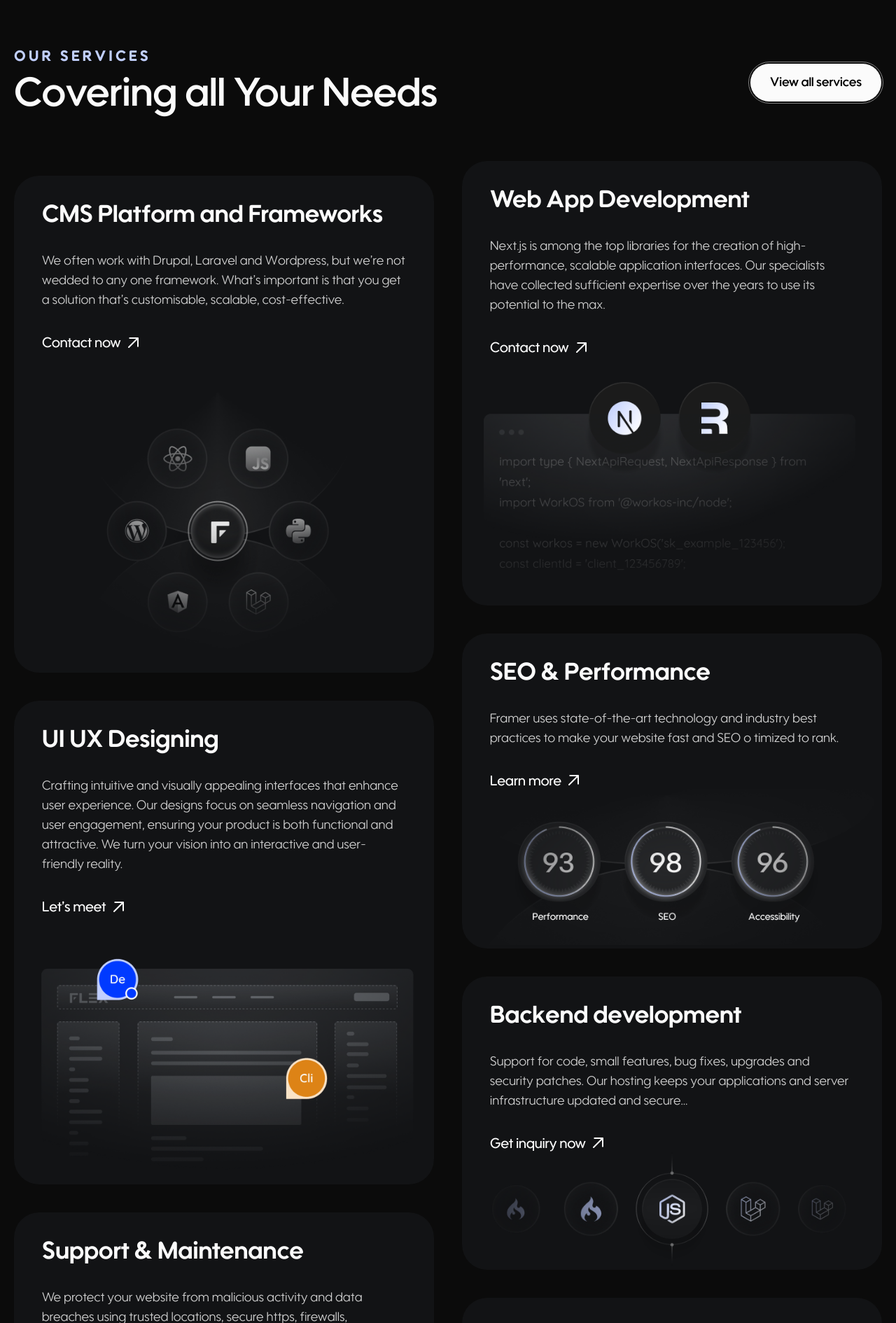
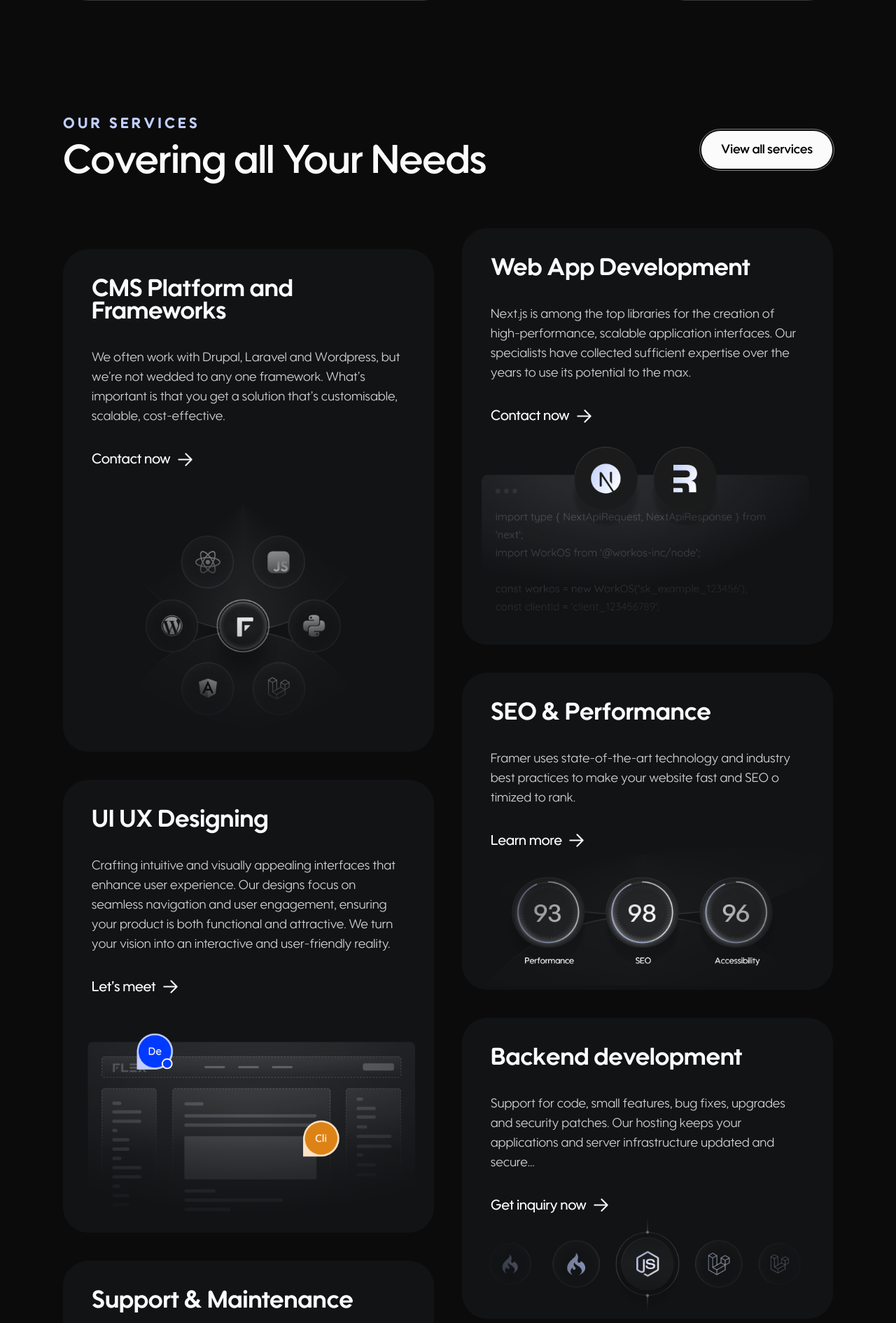
Before and after one commit to NidJikadra/flex, a PHP site: page / in a window 1280 px wide. Shown: the part 3359-5249 px from the top of the page at 70% size. Run offline with PHP 8.4, Linux system fonts and the light colour scheme; some libraries are stand-ins or nearby versions.

Commit message:
container fix

```diff
--- a/assets/css/style.css
+++ b/assets/css/style.css
@@ -470,16 +535,44 @@
 }
 .read-more {
     color: var(--secondary-color);
-    display: flex;
     gap: 10px;
     align-items: center;
+    position: relative;
+    overflow: hidden;
+    text-align: center;
+    padding: 0;
+    display: inline-flex;
+}
+.read-more span {
+    display: block;
+    transition: transform 500ms cubic-bezier(0.68, -0.55, 0.265, 1.55);
+}
+.read-more:hover span{
+    transform: translateY(-100%);
+}
+.read-more:hover.read-more::after {
+    margin-left: 7px;
+}
+.read-more::before {
+    position: absolute;
+    top: 100%;
+    left: 0;
+    right: 0;
+    content: attr(data-hover);
+    display: inline-flex;
+    text-align: center;
+    transition: top 500ms cubic-bezier(0.68, -0.55, 0.265, 1.55);
+}
+.read-more:hover::before {
+    top: 0;
 }
 .read-more::after {
     content: "";
     background-image: url("../images/icons/blue-arrow.svg");
     background-repeat: no-repeat;
-    height: 17px;
-    width: 17px;
+    height: 19px;
+    width: 22px;
+    transition: all 0.4s ease-in-out;
 }
 .overlay {
     position: absolute;
@@ -666,6 +759,7 @@
     border-radius: 36px;
     position: relative;
     cursor: pointer;
+    border: 1px solid transparent;
     transition: all 0.3s ease-in-out;
 }
 .service-block {
@@ -1116,10 +1214,18 @@
 .case-studies-section .bottom, .service-section .bottom, .blog-section .bottom {
     display: none;
 }
+@media (max-width: 1400px) {
+    .container {
+        max-width: 1140px;
+    }
+}
 @media (max-width: 1200px) {
     .column-II .column, .sub-column {
         width: 100%;
     }
+    .nav-list li {
+        padding: 8px 10px;
+    }
     .last-block {
         width: 70%;
     }
--- a/assets/js/main.js
+++ b/assets/js/main.js
@@ -4,15 +4,15 @@
 
 document.querySelectorAll('.menu-item').forEach(item => {
     item.addEventListener("mouseenter", () => {
-        animate(".mega-menu", { scale: [0.2, 1] }, { ease: "circInOut", duration: 0.2 });
-        animate(".menu-text-block, .menu-column img", { opacity: 1, y: [50, 0] }, { delay: stagger(0.05), duration: 0.4 });
+        // animate(".mega-menu", { scale: [0.2, 1] }, { ease: "circInOut", duration: 0.2 });
+        // animate(".menu-text-block, .menu-column img", { opacity: 1, y: [50, 0] }, { delay: stagger(0.05), duration: 0.4 });
     });
 });
 
 document.querySelectorAll('.menu-item').forEach(item => {
     item.addEventListener("mouseleave", () => {
-        animate(".mega-menu", { scale: [0.2, 1] }, { ease: "circInOut", duration: 0.2 });
-    });
+        // animate(".mega-menu", { scale: [0.2, 1] }, { ease: "circInOut", duration: 0.2 });
+    }); //
 });
 
 // tab-section
@@ -49,40 +49,46 @@
     });
   });
 
+const menuItems = document.querySelectorAll('.menu-item');
+const header = document.querySelector('.main-header');
 
-  // dropdown
-//   document.addEventListener("DOMContentLoaded", () => {
+function showMegaMenu() {
+  header.classList.add('active');
 
-//     const menuItems = document.querySelectorAll(".menu-item");
-//     const menus = document.querySelectorAll(".mega-menu");
+}
+
+function hideMegaMenu() {
+  header.classList.remove('active');
+}
+
+menuItems.forEach(item => {
+  item.addEventListener('mouseenter', showMegaMenu);
+  item.addEventListener('mouseleave', hideMegaMenu);
+});
+
+// ... existing code ...
+
+// Add data-motion handling for mega menu
+const megaMenuWrapper = document.querySelector('.mega-menu-wrapper');
+let currentPosition = 'start'; // Track current position
+
+function updateMenuMotion(newPosition) {
+
+    megaMenuWrapper.removeAttribute('data-motion');
 
 
-//     menuItems.forEach((menuItem) => {
-//         menuItem.addEventListener("mouseenter", (event) => {
-//             event.preventDefault();
+    if (currentPosition === 'start' && newPosition === 'end') {
+        megaMenuWrapper.setAttribute('data-motion', 'from-start');
+    } else if (currentPosition === 'end' && newPosition === 'start') {
+        megaMenuWrapper.setAttribute('data-motion', 'from-end');
+    }
 
-//             const menuId = menuItem.getAttribute("data-menu");
-//             const activeMenu = document.querySelector(`.mega-menu[data-menu="${menuId}"]`);
+    currentPosition = newPosition;
+}
 
-//             if (activeMenu) {
-
-//                 menus.forEach((menu) => {
-//                     if (menu !== activeMenu) {
-//                         menu.classList.remove("show");
-//                     }
-//                 });
-
-//                 activeMenu.classList.toggle("show");
-//             }
-//         });
-//     });
-
-
-//     document.addEventListener("click", (event) => {
-//         if (!event.target.closest(".menu-item")) {
-//             menus.forEach((menu) => {
-//                 menu.classList.remove("show");
-//             });
-//         }
-//     });
-// });
+document.querySelectorAll('.menu-trigger').forEach(trigger => {
+    trigger.addEventListener('mouseenter', (e) => {
+        const direction = e.target.dataset.direction;
+        updateMenuMotion(direction);
+    });
+});
--- a/index.html
+++ b/index.html
@@ -18,12 +18,12 @@
     <header class="main-header">
         <div class="container">
             <nav class="navbar">
-                <div class="logo"><a href="/"><img src="assets/images/Logo.png" alt="Flex-logo" width="124" height="32"></a></div>
-                <img src="assets/images/icons/Logo.svg" alt="Flex-logo" width="26" height="26" class="menu-icon">
+                <div class="logo"><a href="/"><img src="assets/images/icons/Logo.svg" alt="Flex-logo" width="124" height="32"></a></div>
+                <img src="assets/images/icons/Logo-mobile.svg" alt="Flex-logo" width="26" height="26" class="menu-icon">
                 <div class="navbar-list">
                     <ul class="nav-list">
                         <li><a href="#">Company</a></li>
-                        <li class="dropdown menu-item" data-menu="menu1"><a href="#">Services</a>
+                        <li class="dropdown menu-item menu-trigger" data-menu="menu1" data-direction="start"><a href="#">Services</a>
                             <div class="mega-menu" data-menu="menu1">
                                 <div class="mega-menu-wrapper">
                                     <div class="menu-row">
@@ -109,7 +109,7 @@
                                                 <div class="icons"><img src="assets/images/icons/javascript.svg" alt="javascript-icon" height="28" width="28"></div>
                                                 <div class="icons"><img src="assets/images/icons/react.svg" alt="react-icon" height="28" width="28"></div>
                                             </div>
-                                            <a href="#" class="read-more">Explore the Details</a>
+                                            <a href="#" class="read-more" data-hover="Explore the Details"><span>Explore the Details</span></a>
                                         </div>
                                         <div class="menu-card">
                                             <img src="assets/images/menu-card2.png" alt="Ipad mockup" class="img-border">
@@ -128,7 +128,7 @@
                                                 <div class="icons"><img src="assets/images/icons/javascript.svg" alt="javascript-icon" height="28" width="28"></div>
                                                 <div class="icons"><img src="assets/images/icons/react.svg" alt="react-icon" height="28" width="28"></div>
                                             </div>
-                                            <a href="#" class="read-more">Explore the Details</a>
+                                            <a href="#" class="read-more" data-hover="Explore the Details"><span>Explore the Details</span></a>
                                         </div>
                                         <div class="menu-card">
                                             <img src="assets/images/menu-card3.png" alt="Iphone mockup" class="img-border">
@@ -147,7 +147,7 @@
                                                 <div class="icons"><img src="assets/images/icons/javascript.svg" alt="javascript-icon" height="28" width="28"></div>
                                                 <div class="icons"><img src="assets/images/icons/react.svg" alt="react-icon" height="28" width="28"></div>
                                             </div>
-                                            <a href="#" class="read-more">Explore the Details</a>
+                                            <a href="#" class="read-more" data-hover="Explore the Details"><span>Explore the Details</span></a>
                                         </div>
                                     </div>
                                     <div class="view-all">
@@ -163,6 +163,7 @@
                         <li><a href="#">Contact Us</a></li>
                         <li><a href="#">Blogs</a></li>
                     </ul>
+
                     <button type="button" class="button btn-primary" aria-label="contact-button">Contact now</button>
                     <button type="button" class="menu-icon-btn" aria-label="menu-button"></button>
                     <ul class="nav-list mobile-menu">
@@ -244,7 +245,7 @@
                     <div class="overlay">
                         <div class="info-wrapper">
                             <p class="info">Duolingo empowers its engineers to be force multipliers for expertise with GitHub Copilot, Codespaces.</p>
-                            <a href="#" class="read-more">Read Customer Story</a>
+                            <a href="#" class="read-more" data-hover="Read Customer Story"><span>Read Customer Story</span></a>
                             <div class="cards">
                                 <div class="info-card"><span class="count">~25%</span>increase in developer speed with GitHub Copilot</div>
                                 <div class="info-card"><span class="count">1m</span>set-up time for largest repo with Codespaces</div>
@@ -258,7 +259,7 @@
                             <div class="overlay">
                                 <div class="info-wrapper">
                                     <p class="info">Healthcare Hub</p>
-                                    <a href="#" class="read-more">Read Customer Story</a>
+                                    <a href="#" class="read-more" data-hover="Read Customer Story"><span>Read Customer Story</span></a>
                                 </div>
                             </div>
                         </div>
@@ -268,7 +269,7 @@
                             <div class="overlay">
                                 <div class="info-wrapper">
                                     <p class="info">Travel Treasure</p>
-                                    <a href="#" class="read-more">Read Customer Story</a>
+                                    <a href="#" class="read-more" data-hover="Read Customer Story"><span>Read Customer Story</span></a>
                                 </div>
                             </div>
                         </div>
@@ -332,7 +333,7 @@
                         <div class="service-block">
                             <h3 class="h3">CMS Platform and Frameworks</h3>
                             <p class="service-text">We often work with Drupal, Laravel and Wordpress, but we’re not wedded to any one framework. What’s important is that you get a solution that’s customisable, scalable, cost-effective.</p>
-                            <a href="#" class="read-more">Contact now</a>
+                            <a href="#" class="read-more" data-hover="Contact now"><span>Contact now</span></a>
                         </div>
 
                         <div class="service-image">
@@ -343,7 +344,7 @@
                         <div class="service-block">
                             <h3 class="h3">UI UX Designing</h3>
                             <p class="service-text">Crafting intuitive and visually appealing interfaces that enhance user experience. Our designs focus on seamless navigation and user engagement, ensuring your product is both functional and attractive. We turn your vision into an interactive and user-friendly reality.</p>
-                            <a href="#" class="read-more">Let’s meet</a>
+                            <a href="#" class="read-more" data-hover="Let’s meet"><span>Let’s meet</span></a>
                         </div>
 
                         <div class="service-image">
@@ -354,7 +355,7 @@
                         <div class="service-block">
                             <h3 class="h3">Support & Maintenance</h3>
                             <p class="service-text">We protect your website from malicious activity and data breaches using trusted locations, secure https, firewalls, encryption, restricted CMS access, 24/7 server monitoring, regular back-ups, security...</p>
-                            <a href="#" class="read-more">Contact now</a>
+                            <a href="#" class="read-more" data-hover="Contact now"><span>Contact now</span></a>
                         </div>
 
                         <div class="service-image">
@@ -367,7 +368,7 @@
                         <div class="service-block">
                             <h3 class="h3">Web App Development</h3>
                             <p class="service-text">Next.js is among the top libraries for the creation of high-performance, scalable application interfaces. Our specialists have collected sufficient expertise over the years to use its potential to the max.</p>
-                            <a href="#" class="read-more">Contact now</a>
+                            <a href="#" class="read-more" data-hover="Contact now"><span>Contact now</span></a>
                         </div>
                         <div class="service-image">
                             <img src="assets/images/web-development.png" height="410" width="720">
@@ -377,7 +378,7 @@
                         <div class="service-block">
                             <h3 class="h3">SEO & Performance</h3>
                             <p class="service-text">Framer uses state-of-the-art technology and industry best practices to make your website fast and SEO o timized to rank.</p>
-                            <a href="#" class="read-more">Learn more</a>
+                            <a href="#" class="read-more" data-hover="Learn more"><span>Learn more</span></a>
                         </div>
                         <div class="service-image">
                             <img src="assets/images/seo.png" height="270" width="720">
@@ -387,7 +388,7 @@
                         <div class="service-block">
                             <h3 class="h3">Backend development</h3>
                             <p class="service-text">Support for code, small features, bug fixes, upgrades and security patches. Our hosting keeps your applications and server infrastructure updated and secure...</p>
-                            <a href="#" class="read-more">Get inquiry now</a>
+                            <a href="#" class="read-more" data-hover="Get inquiry now"><span>Get inquiry now</span></a>
                         </div>
                         <div class="service-image">
                             <img src="assets/images/backend.png" height="192" width="720">
@@ -397,7 +398,7 @@
                         <div class="service-block">
                             <h3 class="h3">E Commerce</h3>
                             <p class="service-text">We integrate third-party systems and APIs with your website or web app so you can improve functionality without the need for costly development.</p>
-                            <a href="#" class="read-more">Learn more</a>
+                            <a href="#" class="read-more" data-hover="Learn more"><span>Learn more</span></a>
                         </div>
                         <div class="service-image">
                             <img src="assets/images/e-commerce.png" height="308" width="720">
@@ -938,6 +939,7 @@
             </div>
         </div>
         <div class="row-copyright">
+            <div class="container">
                 <div class="columns">
                     <div class="footer-column">
                         <p class="copyright-text">&copy; 2024 Flex Solutions All Rights Reserved.</p>
@@ -949,6 +951,7 @@
                     </ul>
                 </div>
             </div>
+        </div>
     </footer>  <!-- footer end -->
 </body>
 </html>
```
Also changed, not shown: other parts of assets/css/style.css (+109 -29 lines), assets/images/icons/Logo-mobile.svg (added), assets/images/icons/Logo.svg, assets/images/icons/blue-arrow.svg, assets/images/icons/white-arrow.svg. Lines whose indentation alone changed are shown as unchanged.
